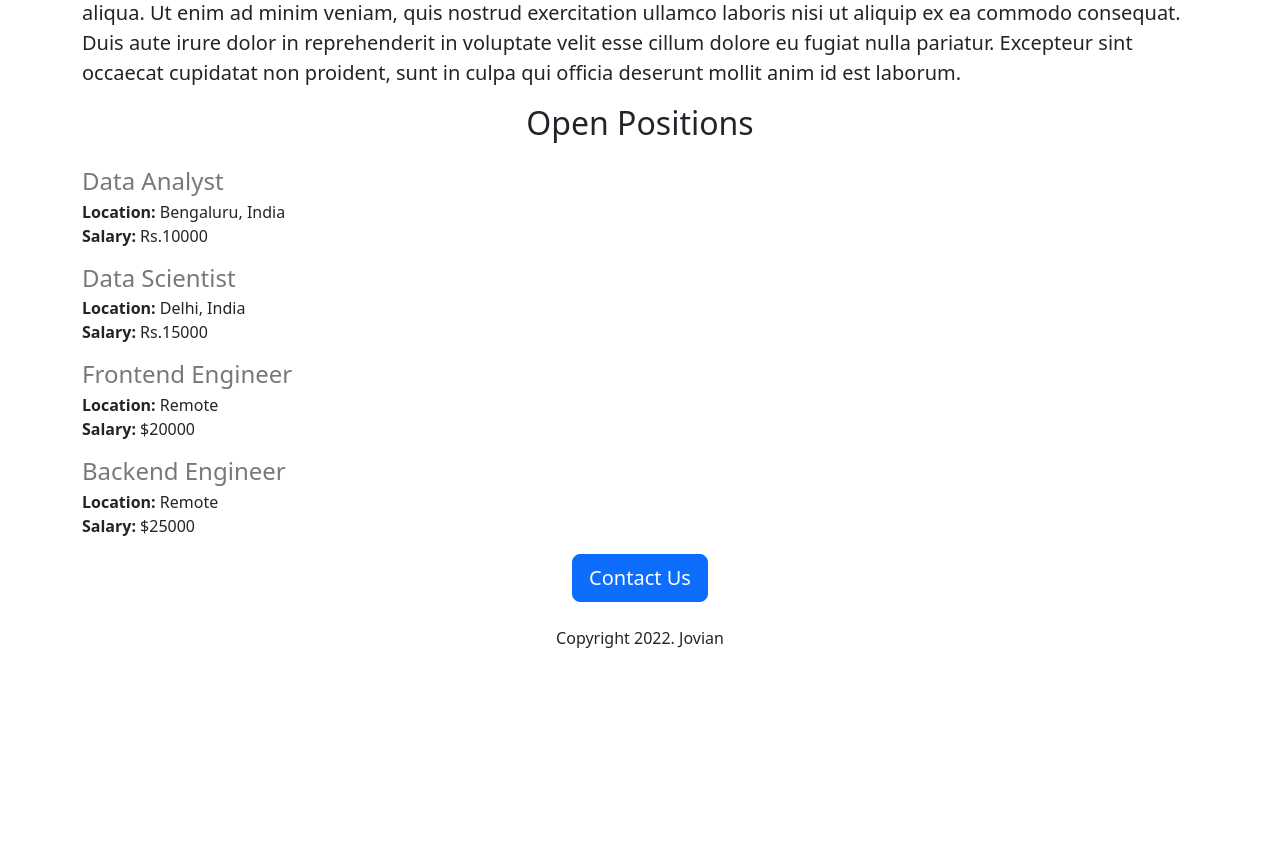
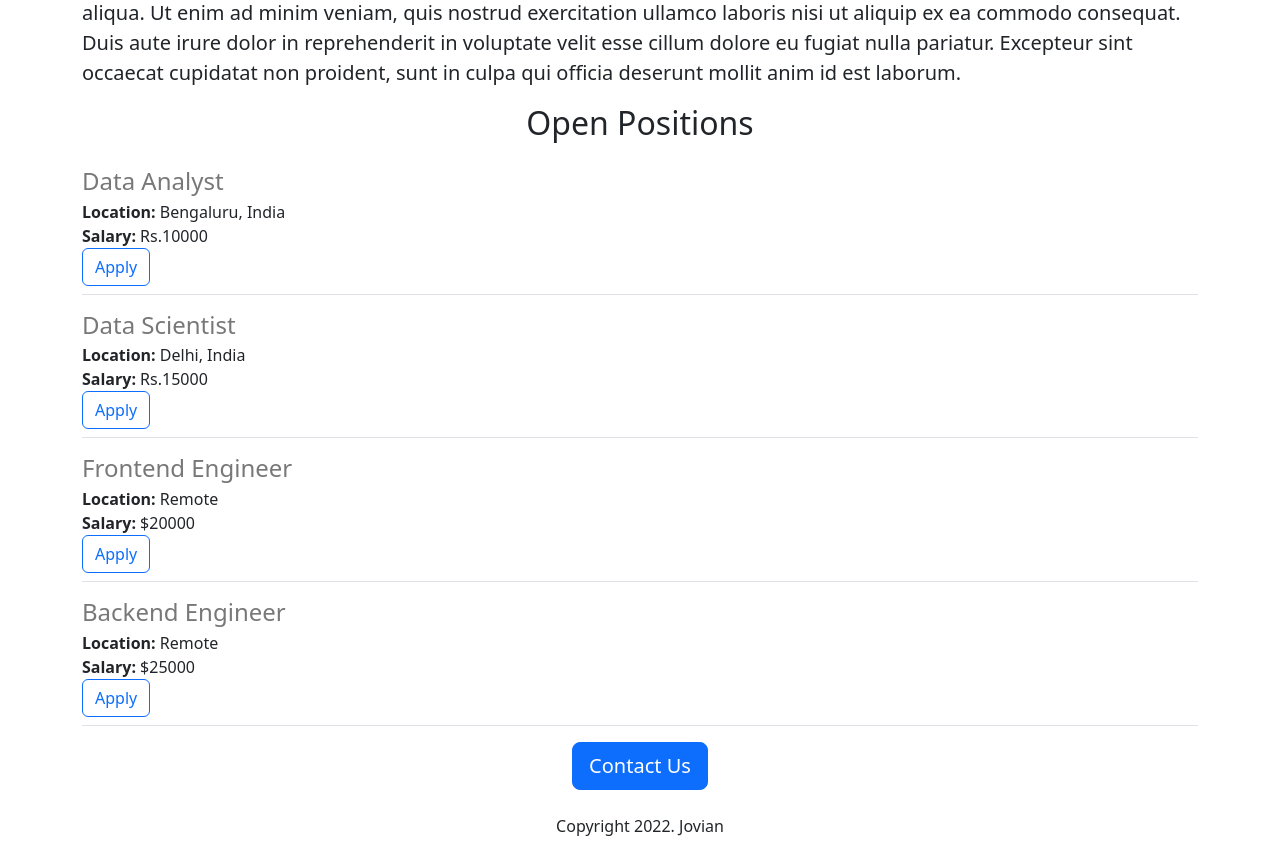
Before and after one commit to houdinipapi/jovian-careers-website, a Flask app: page / in a window 1280 px wide. Shown: the part 482-1336 px from the top of the page. Before the commit the page ends 1130 px from the top, so only its background shows below. Run offline with Flask 3, Linux system fonts and the light colour scheme.

Commit message:
Added 'Apply' button

```diff
--- a/templates/jobitem.html
+++ b/templates/jobitem.html
@@ -1,4 +1,4 @@
-<div style="margin-bottom: 16px;">
+<div class="border-bottom" style="margin-bottom: 16px; padding-bottom: 8px;">
   <h4
     style="color: rgb(120, 120, 120); margin-bottom: 4px;">
     {{ job['title'] }}
@@ -13,4 +13,5 @@
     {{ job['salary'] }}
   </div>
   {% endif %}
+  <button type="button" class="btn btn-outline-primary">Apply</button>
 </div>
```
